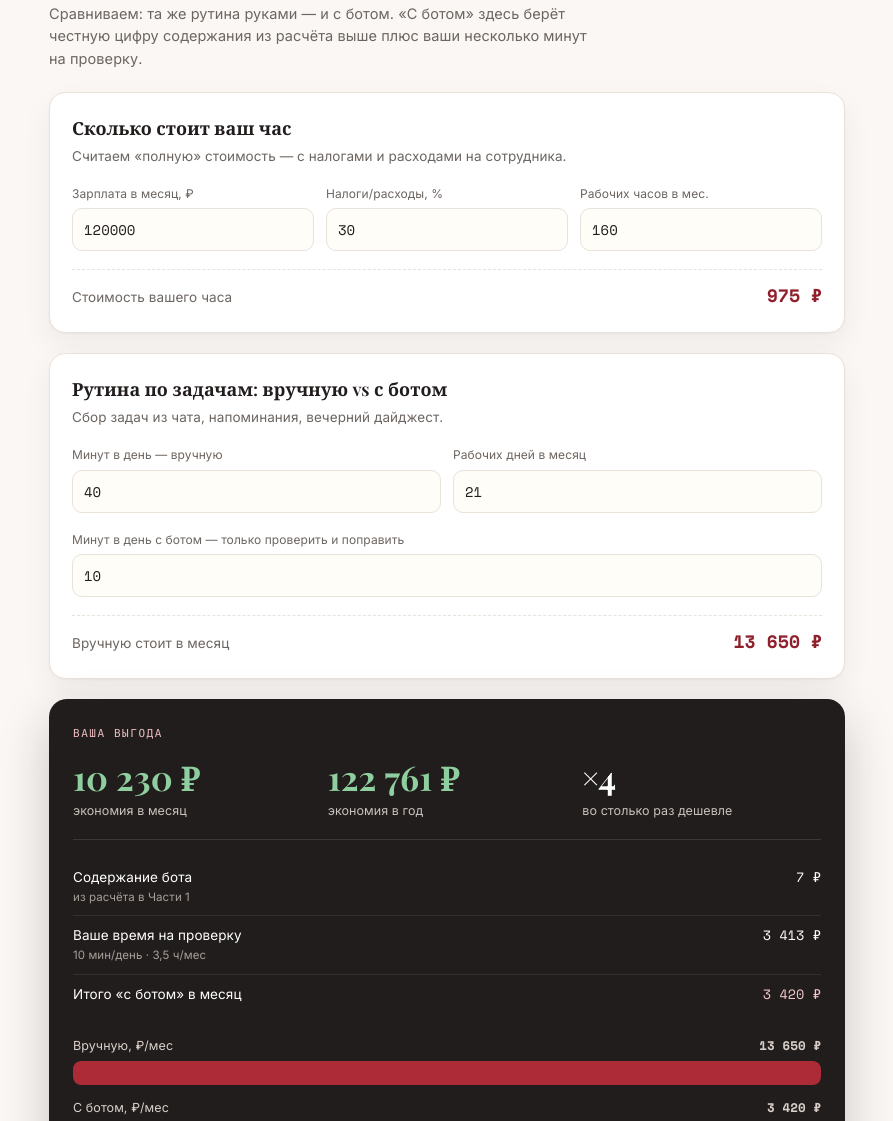
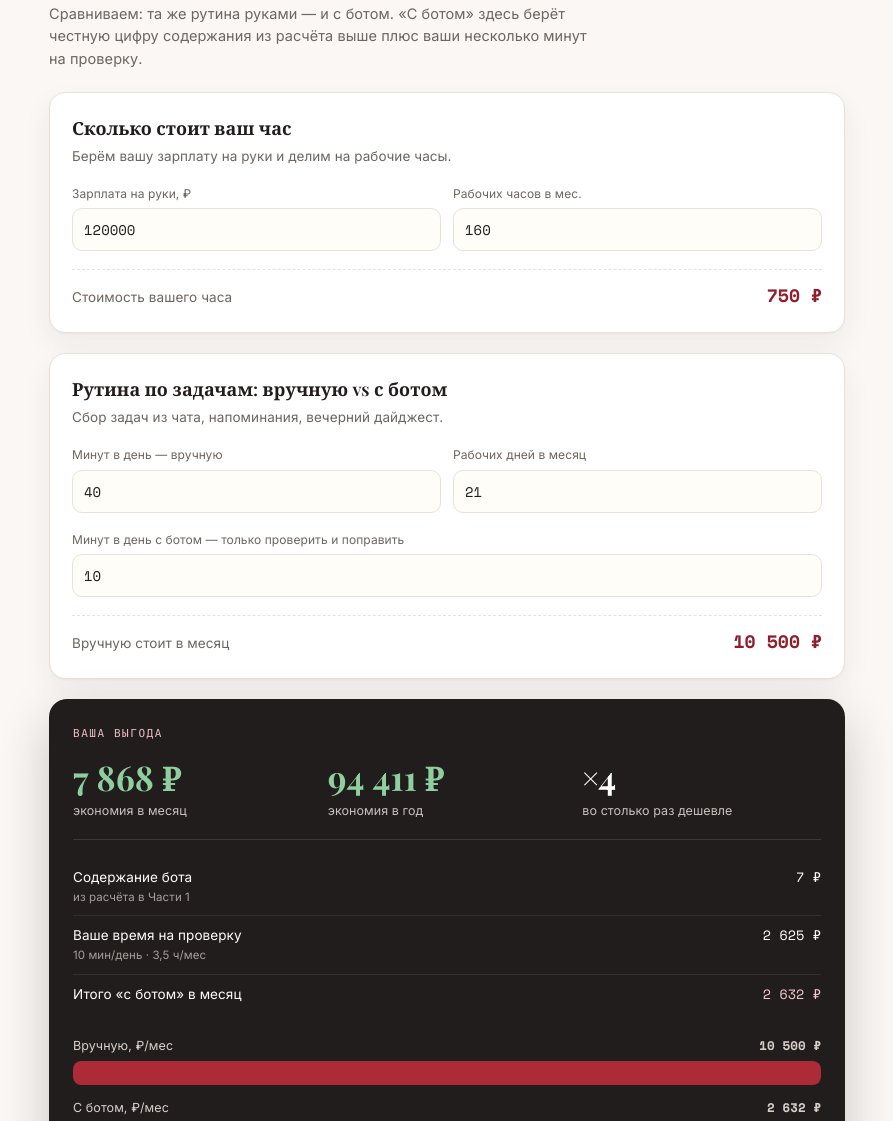
Before and after one commit to 0434155-ship-it/PA_calculator, a plain HTML site: page index.html in a window 1280 px wide. Shown: the part 2834-3955 px from the top of the page, without its empty margins (193-1086 px from the left). Drawn offline with nearby package versions, Linux system fonts and the light colour scheme.

Commit message:
Update index.html

```diff
--- a/index.html
+++ b/index.html
@@ -287,10 +287,9 @@
 
   <div class="card">
     <h3>Сколько стоит ваш час</h3>
-    <p class="sub">Считаем «полную» стоимость — с налогами и расходами на сотрудника.</p>
-    <div class="field three">
-      <div><span class="mini-lbl">Зарплата в месяц, ₽</span><input type="number" id="salary" value="120000" step="1000" min="0" inputmode="numeric"></div>
-      <div><span class="mini-lbl">Налоги/расходы, %</span><input type="number" id="overhead" value="30" step="1" min="0" inputmode="numeric"></div>
+    <p class="sub">Берём вашу зарплату на руки и делим на рабочие часы.</p>
+    <div class="field two">
+      <div><span class="mini-lbl">Зарплата на руки, ₽</span><input type="number" id="salary" value="120000" step="1000" min="0" inputmode="numeric"></div>
       <div><span class="mini-lbl">Рабочих часов в мес.</span><input type="number" id="hours" value="160" step="1" min="1" inputmode="numeric"></div>
     </div>
     <div class="outrow"><span class="k">Стоимость вашего часа</span><span class="v" id="roiHour">—</span></div>
@@ -377,7 +376,7 @@
   $('#msgs').addEventListener('input',function(){state.msgs=+this.value; $('#msgsVal').textContent=this.value; render();});
   function num(id,key){ $('#'+id).addEventListener('input',function(){ var v=parseFloat(this.value); state[key]=isNaN(v)?0:v; render(); }); }
   num('pin','pin'); num('pout','pout'); num('mprice','mprice'); num('mmonths','mmonths'); num('sprice','sprice'); num('rate','rate');
-  num('salary','salary'); num('overhead','overhead'); num('hours','hours'); num('manmin','manmin'); num('days','days'); num('botmin','botmin');
+  num('salary','salary'); num('hours','hours'); num('manmin','manmin'); num('days','days'); num('botmin','botmin');
   $('#pin').addEventListener('input',setCustom); $('#pout').addEventListener('input',setCustom);
   function setCustom(){ if(state.model!=='custom'){ state.model='custom';
     [].forEach.call($('#model').querySelectorAll('button'),function(x){x.setAttribute('aria-pressed', x.dataset.v==='custom'?'true':'false')});
@@ -468,7 +467,7 @@
 
     // ---- ROI ----
     var hours=state.hours||1;
-    var hourCost=state.salary*(1+state.overhead/100)/hours;
+    var hourCost=state.salary/hours;
     var manualH=state.manmin*state.days/60;
     var manualCost=manualH*hourCost;
     var botTimeH=state.botmin*state.days/60;
```
